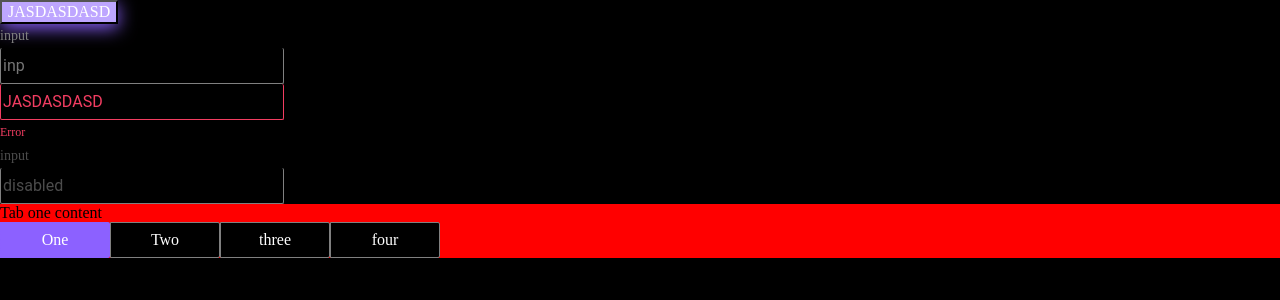
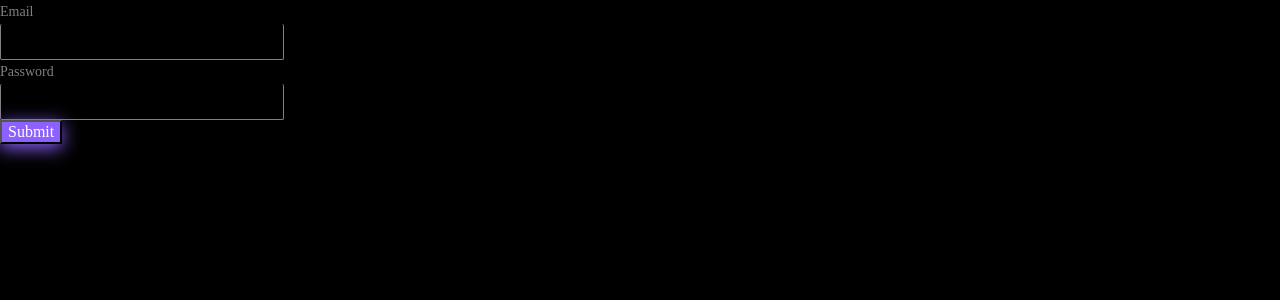
Before and after one commit to Kryqq/Cards, a React (Vite) app: page / in a window 1280 px wide. Shown: the top 300 px of the page. Built offline with nearby package versions, Linux system fonts and the light colour scheme.

Commit message:
feat add loginform \ refactor Input comp

```diff
--- a/src/App.tsx
+++ b/src/App.tsx
@@ -2,15 +2,17 @@ import { Button } from '@/components/ui/button';
 import { Input } from './components/ui/input';
 import './styles/_boilerplate.scss';
 import { Tab } from './components/ui/tabs';
+import { LoginForm } from './components/auth/loginForm/loginForm';
 
 export function App() {
    return (
       <div>
-         <Button>JASDASDASD</Button>
+         {/* <Button>JASDASDASD</Button>
          <Input placeholder="inp" label="input"></Input>
          <Input placeholder="JASDASDASD" label="JASDASDASD" error={true}></Input>
          <Input placeholder="disabled" label="input" disabled></Input>
-         <Tab></Tab>
+         <Tab></Tab> */}
+         <LoginForm></LoginForm>
       </div>
    );
 }
--- /dev/null
+++ b/src/components/auth/loginForm/loginForm.tsx
@@ -0,0 +1,25 @@
+import { useForm } from 'react-hook-form';
+
+import { Button } from '@/components/ui/button';
+import { Input } from '@/components/ui/input';
+
+type FormValues = {
+   email: string;
+   password: string;
+};
+
+export const LoginForm = () => {
+   const { register, handleSubmit } = useForm<FormValues>();
+
+   const onSubmit = handleSubmit((data) => {
+      console.log(data);
+   });
+
+   return (
+      <form onSubmit={onSubmit}>
+         <Input {...register('email')} label={'Email'} />
+         <Input {...register('password')} label={'Password'} type={'password'} />
+         <Button type="submit">Submit</Button>
+      </form>
+   );
+};
--- a/src/components/ui/input/Input.tsx
+++ b/src/components/ui/input/Input.tsx
@@ -1,26 +1,24 @@
-import React, { ComponentPropsWithoutRef } from 'react';
+import React, { forwardRef } from 'react';
 import s from './input.module.scss';
 export type Props = {
    variant?: 'default' | 'password' | 'search';
    className?: string;
    label?: string;
    error?: boolean;
-} & ComponentPropsWithoutRef<'input'>;
+} & React.ComponentPropsWithoutRef<'input'>;
 
-export const Input = (props: Props) => {
-   const { variant = 'default', value, placeholder, disabled, type, label, error, className, ...rest } = props;
+export const Input = forwardRef<HTMLInputElement, Props>((props, ref) => {
+   const { variant = 'default', label, error, className, ...rest } = props;
+
    return (
       <div className={s.input__box}>
-         {label && !error ? <label className={`${s.input__label} ${disabled ? s.disabled : ''}`}>{label}</label> : null}
+         {label ? <label className={`${s.input__label}`}>{label}</label> : null}
          <input
-            disabled={disabled}
-            type={type}
-            placeholder={placeholder}
-            className={` ${s.input} ${s[variant]} ${className} ${error ? s.error__input : ''} ${disabled ? s.disabled : ''} `}
+            ref={ref}
+            className={` ${s.input} ${s[variant]} ${className} ${error ? s.error__input : ''} `}
             {...rest}
-            value={value}
-         ></input>
+         />
          {error ? <div className={s.error}>Error</div> : null}
       </div>
    );
-};
+});
--- a/src/components/ui/tabs/Tabs.module.scss
+++ b/src/components/ui/tabs/Tabs.module.scss
@@ -4,6 +4,7 @@
 }
 
 .tab {
+   cursor: pointer;
    width: 110px;
    height: 36px;
    border-radius: 0px 2px 2px 0px;
@@ -15,7 +16,7 @@
    }
    &:disabled {
       background-color: var(--color-dark-300);
-	 opacity: 1;
+      opacity: 1;
    }
 }
 
```
Also changed, not shown: 1 other file (tests, documents, lock files or other folders).
